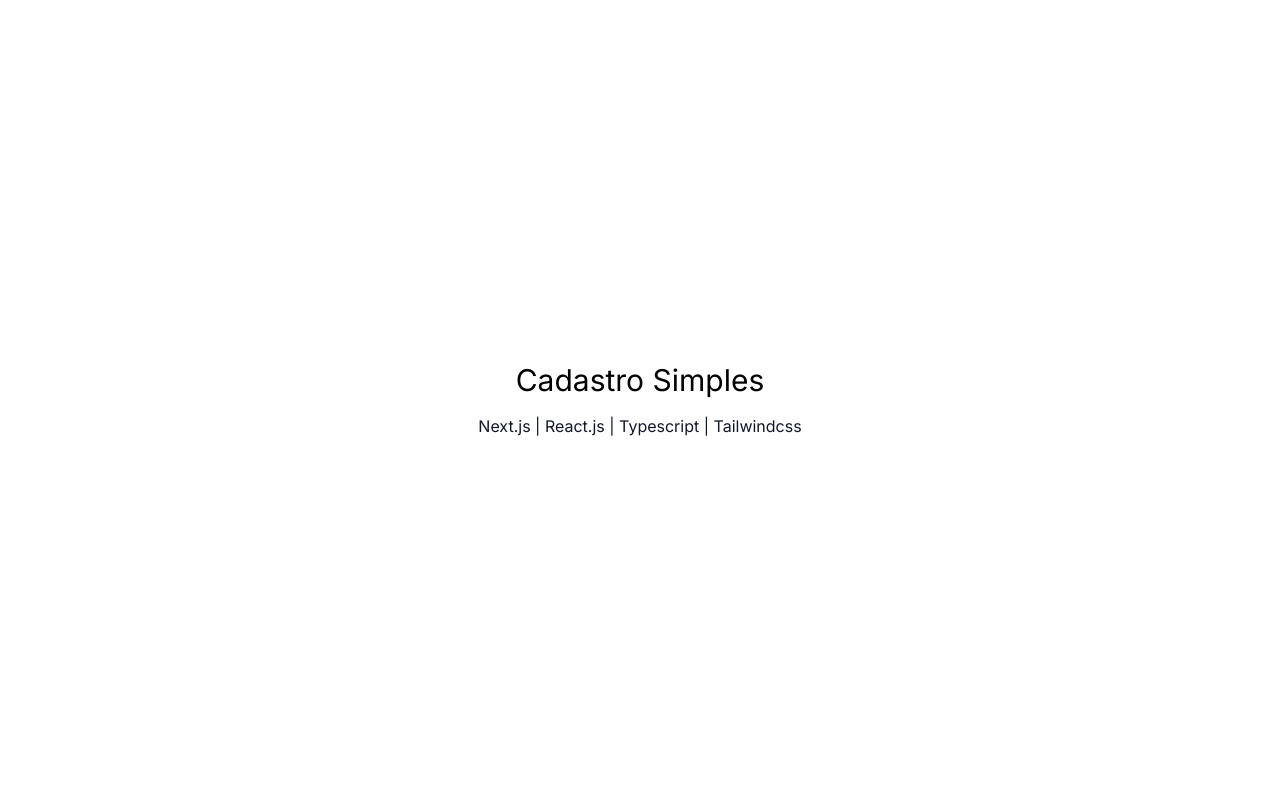
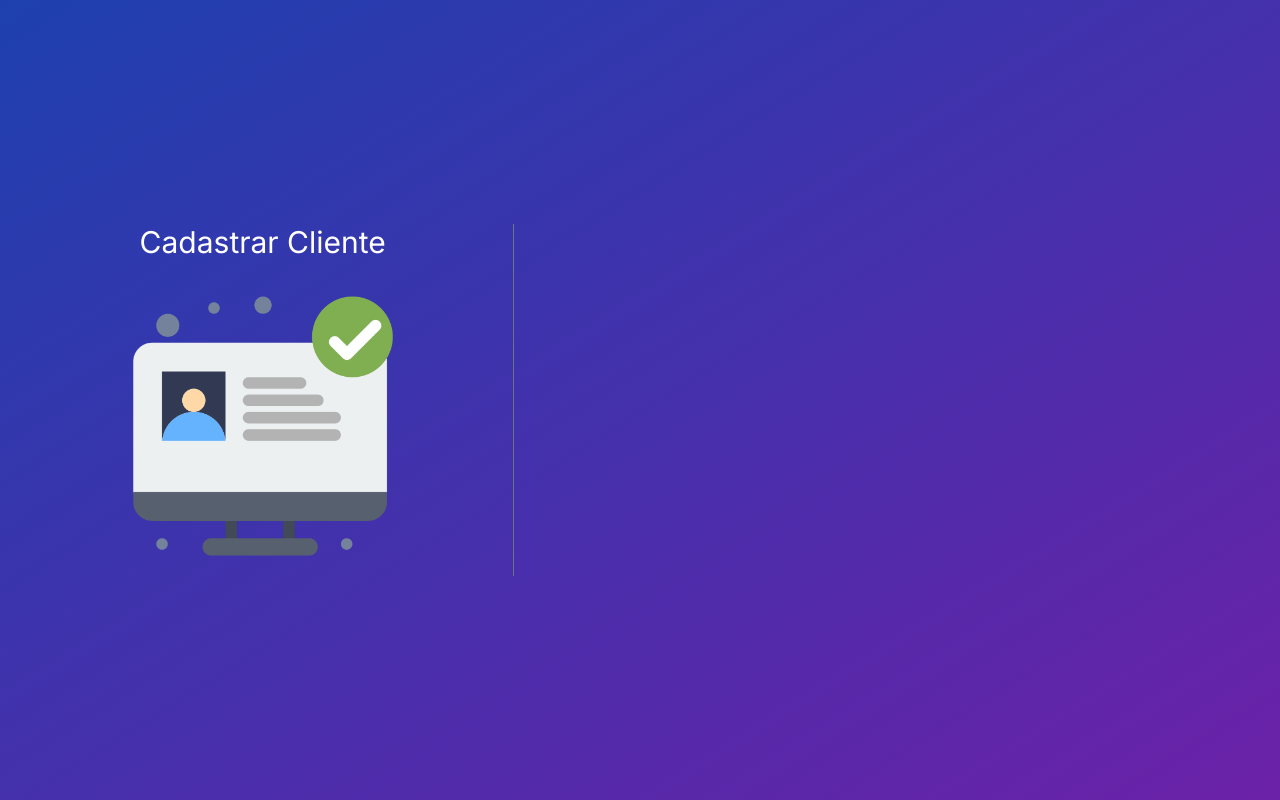
Before and after one commit to AndersonMendes567/projeto-cadastro, a Next.js app: page / in a window 1280 px wide. Built offline with nearby package versions, Linux system fonts and the light colour scheme.

Commit message:
componentes título e leiaute

```diff
--- a/src/app/page.tsx
+++ b/src/app/page.tsx
@@ -1,9 +1,17 @@
+import Image from "next/image";
+import Layout from "@/components/Layout";
+import bgRegister from "../assets/register.png"
 
 export default function Home() {
   return (
-    <div className="flex flex-col h-screen w-full justify-center items-center">
-      <h1 className="text-3xl mb-4">Cadastro Simples</h1>
-      <span className="text-gray-900">Next.js | React.js | Typescript | Tailwindcss</span>
+    <div className={`
+      flex flex-col md:flex-row items-center
+      bg-gradient-to-br from-blue-800 to-purple-800
+      h-screen py-6 px-3
+    `}>
+      <Layout title="Cadastrar Cliente">
+        <Image src={bgRegister} alt='' width={300} height={300} />
+      </Layout>
     </div>
   )
 }
--- /dev/null
+++ b/src/components/Layout.tsx
@@ -0,0 +1,16 @@
+import { Title } from "./Title";
+
+interface LayoultProps {
+  title: string
+  children: any
+}
+
+export default function Layout(props: LayoultProps) {
+
+  return (
+    <div className="md:w-2/5 flex-col items-center justify-center gap-3 md:border-e border-e-gray-500">
+      <Title>{props.title}</Title>
+      <div className="text-gray-100 flex justify-center">{props.children}</div>
+    </div>
+  )
+}
--- /dev/null
+++ b/src/components/Title.tsx
@@ -0,0 +1,12 @@
+interface TitleProps {
+  children: any
+}
+
+export function Title(props: TitleProps) {
+
+  return (
+    <div>
+      <h1 className="text-3xl text-center text-white mb-4">{props.children}</h1>
+    </div>
+  )
+}
```
Also changed, not shown: src/assets/register.png (added).
